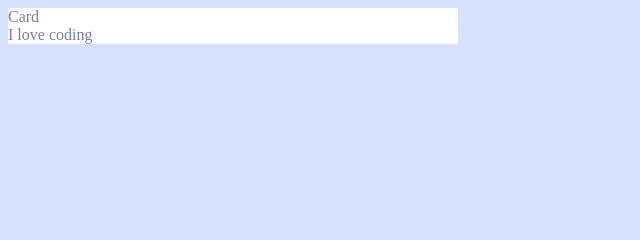
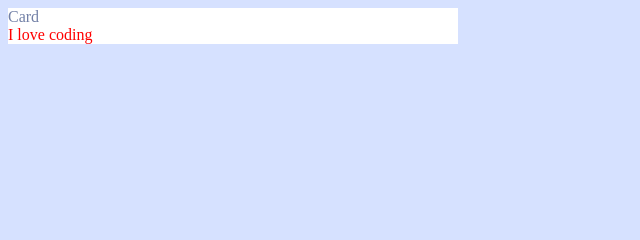
Before and after one commit to Alejandroq12/buy-products, a plain HTML site: page index.html in a window 1280 px wide. Shown: the top 240 px of the page, 0-640 px from the left. Drawn offline with Linux system fonts and the light colour scheme.

Commit message:
adding color

```diff
--- a/index.html
+++ b/index.html
@@ -9,7 +9,7 @@
 </head>
 <body>
   <div class="card">Card
-    <div>I love coding</div>
+    <div class="child">I love coding</div>
   </div>
 
 </body>
--- a/style.css
+++ b/style.css
@@ -18,3 +18,7 @@
     color: var(--desaturated-blue);
 
 }
+
+.child{
+    color: red;
+}
```
